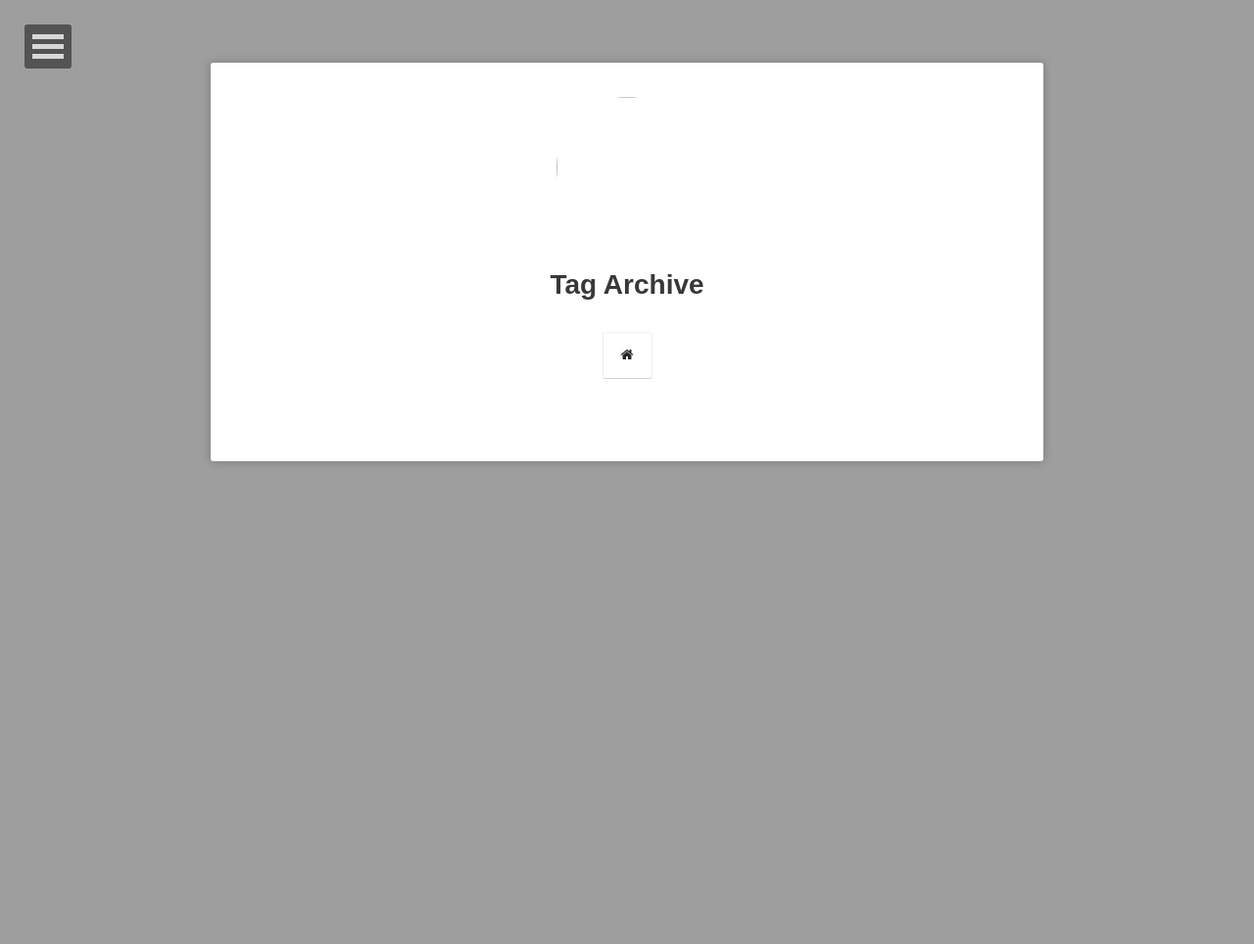
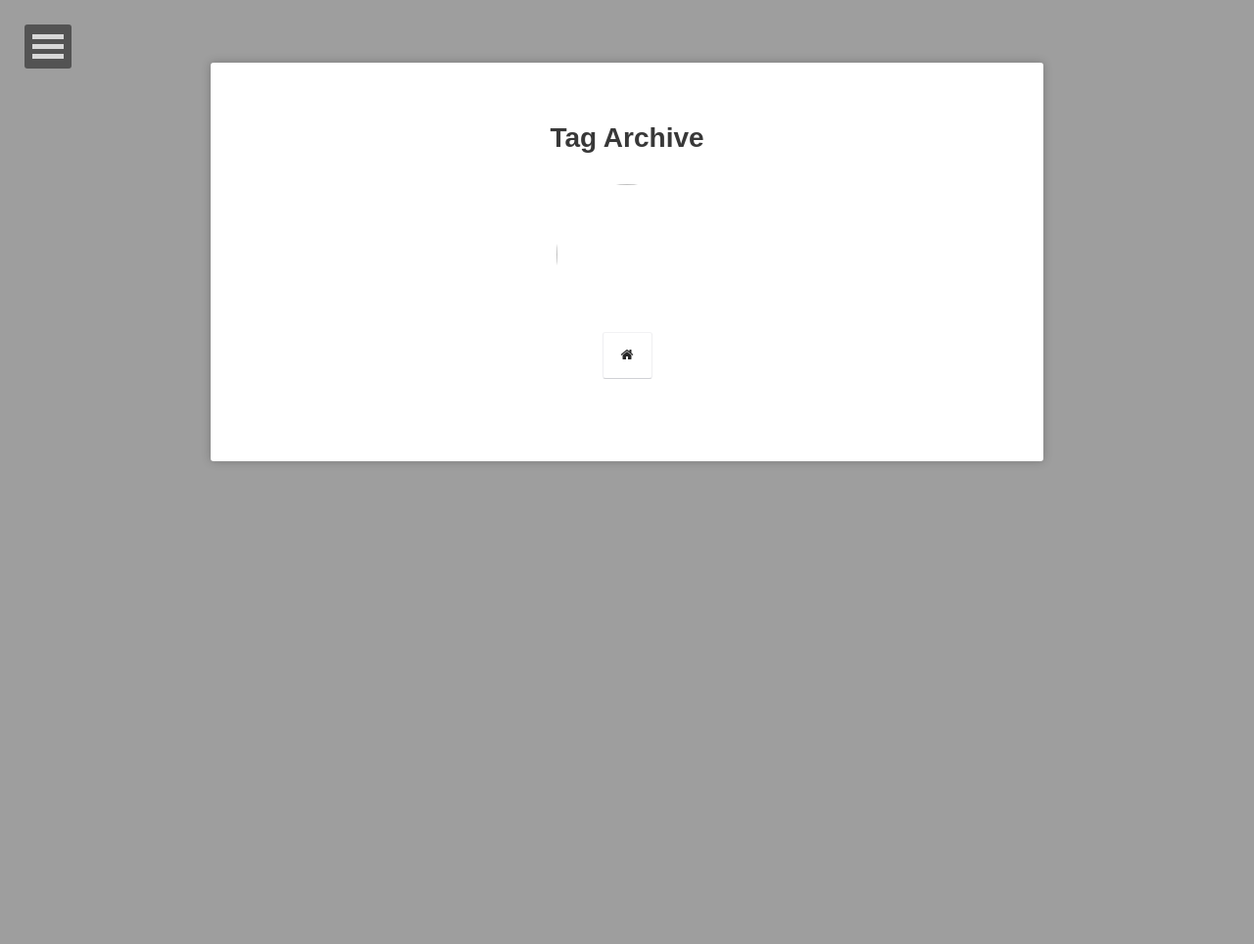
Before and after one commit to rjdean123/rjdean123.github.io, a Jekyll site: the page built from tags/index.html, in a window 1280 px wide. Shown: the whole page at 98% size. Built offline with Jekyll 4.4.1, drawn with Linux system fonts in a browser that asks for light colours; some web fonts are replaced.

Commit message:
added pic on about -- FIXED

```diff
--- a/_layouts/page.html
+++ b/_layouts/page.html
@@ -15,9 +15,9 @@ layout: compress
     <header class="header" role="banner">
         <div class="wrapper animated fadeIn">
             <div class="content">
-                <img src="{{ site.logo }}" class="img-circle zoombtn animated rotateIn">
                 <div class="post-title {% if page.feature %} feature {% endif %}">
                     <h1>{{ page.title }}</h1>
+                    <img src="assets/img/logo.png" class="img-circle zoombtn animated rotateIn">
                     <a class="btn zoombtn" href="{{site.url}}">
                         <i class="fa fa-home"></i>
                     </a>
```
